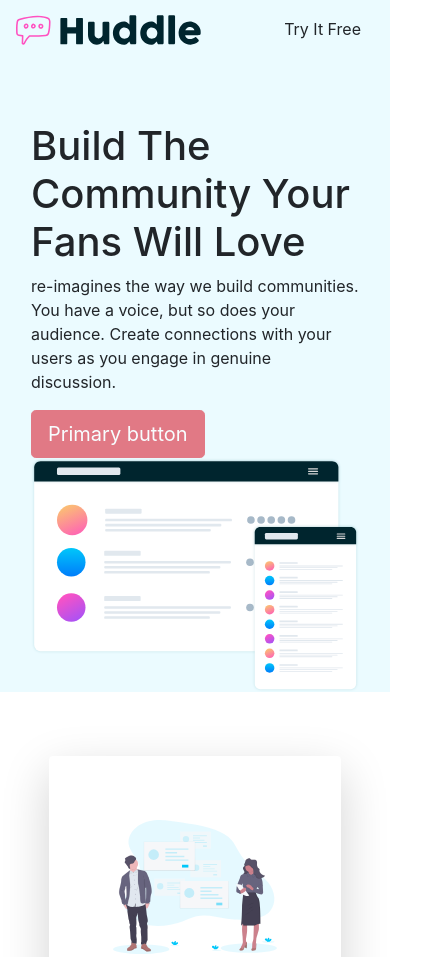
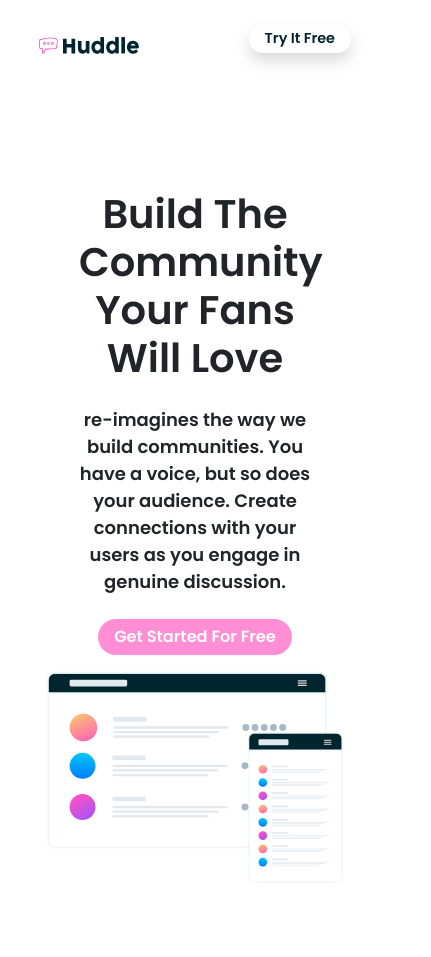
Before and after one commit to academia-geek/challenge-5-mgf-drs-grupo-5, a plain HTML site: page index.html in a window 390 px wide. Shown: the top 957 px of the page, 431 px wide, since content can reach past the window. Drawn offline with nearby package versions, Linux system fonts and the light colour scheme.

Commit message:
Se ajusta el responsive del header

```diff
--- a/css/style.css
+++ b/css/style.css
@@ -1,8 +1,25 @@
+body {
+    font-family: 'Open Sans', sans-serif;
+    font-size: 18px;
+}
+
 #header {
     /* background-image: url("/images/bg-hero-desktop.svg"); */
-    background-image: linear-gradient( 115deg, #ebfbff 0.8%,
-    #ebfbff 0.8%),
-    url("/images/bg-hero-desktop.svg");
+    background-image: linear-gradient( 115deg, hsla(193, 100%, 96%, 0.08),
+    hsla(193, 100%, 96%, 0.07), url("/images/bg-hero-desktop.svg"));
+    /* background-color: #ebfbff; */
+    font-family: 'Poppins', sans-serif;
+}
+
+header nav .navbar-button {
+    padding: 10px 50px;
+    color: hsl(192, 100%, 9%);
+    font-size: 1.2em;
+}
+
+.header-button {
+    background-color: hsl(322, 100%, 66%);
+    color: white;
 }
 
 main {
@@ -21,3 +38,34 @@ main {
 #footer {
     background-color: hsl(192, 100%, 9%);
 }
+
+@media (max-width: 560px) {
+    header nav .navbar-img {
+        width: 150px;
+        height: 50px;
+        /* padding: 0px; */
+    }
+
+    header nav .navbar-button {
+        padding: 5px 25px;
+        font-size: 1.1em;
+    }
+}
+
+@media (max-width: 395px) {
+    header nav .navbar-img {
+        width: 100px;
+        height: 30px;
+    }
+
+    header nav .navbar-button {
+        padding: 2px 15px;
+        font-size: 0.8em;
+    }
+
+    header .header-button {
+        padding: 5px 15px;
+        font-size: 0.9em;
+    }
+
+}
--- a/index.html
+++ b/index.html
@@ -9,51 +9,37 @@
     integrity="sha384-JcKb8q3iqJ61gNV9KGb8thSsNjpSL0n8PARn9HuZOnIxN0hoP+VmmDGMN5t9UJ0Z" crossorigin="anonymous">
 
   <link rel="icon" type="image/png" sizes="32x32" href="./images/favicon-32x32.png">
-
+  <link href="https://fonts.googleapis.com/css2?family=Open+Sans:wght@600&family=Poppins:wght@600&display=swap" rel="stylesheet">
   <title>Frontend Mentor | Huddle landing page with alternating feature blocks</title>
   <link rel="stylesheet" href="css/style.css">
-
-  <!-- Feel free to remove these styles or customise in your own stylesheet 👍 -->
-  <!-- <style>
-    .attribution {
-      font-size: 11px;
-      text-align: center;
-    }
-
-    .attribution a {
-      color: hsl(228, 45%, 44%);
-    }
-  </style> -->
 </head>
 
 <body>
-  <header id="header">
-    <nav>
-      <nav class="navbar navbar-light">
-        <a class="navbar-brand" href="#">
-          <img src="images/logo.svg" width="100%" height="30" alt="" loading="lazy">
-        </a>
-        <button type="button" class="btn btn-white" data-toggle="button" aria-pressed="false">
-          Try It Free
-        </button>
-      </nav>
+  <header id="header" class="container-fluid pb-5">
+    <nav class="navbar navbar-light p-4 mb-5 d-flex align-items-center">
+      <div class="navbar-brand navbar-img">
+        <img src="images/logo.svg" class="img-fluid logo" alt="Responsive image" loading="lazy">
+      </div>
+      <button type="button" id="navbar-button" class="navbar-button btn btn-white shadow bg-white rounded-pill font-weight-bold" data-toggle="button" aria-pressed="false">
+        Try It Free
+      </button>
     </nav>
     <div class="row m-3">
-      <div class="col-12 col-sm-12 col-md-6 col-lg-6 mt-5">
+      <div class="col-12 col-sm-12 col-md-12 col-lg-6 mt-5 py-3 px-5 text-lg-left text-center text-wrap">
         <h1> Build The Community Your Fans Will Love</h1>
-        <p> re-imagines the way we build communities. You have a voice, but so does your audience.
+        <p class="my-4"> re-imagines the way we build communities. You have a voice, but so does your audience.
           Create connections with your users as you engage in genuine discussion. </p>
-        <button type="button" class="btn btn-lg btn-danger" disabled>Primary button</button>
+        <button type="button" class="header-button btn btn-lg rounded-pill font-weight-bold" disabled>Get Started For Free</button>
       </div>
-      <div class="col-12 col-sm-12 col-md-6 col-lg-6">
+      <div class="col-12 col-sm-12 col-md-12 col-lg-6">
         <img src="images/illustration-mockups.svg" alt="mockups" class="img-fluid" alt="Responsive image">
       </div>
     </div>
   </header>
   <main class="d-flex flex-column align-items-center justify-content-center">
     <section class="w-75 shadow-lg p-3 mb-5 bg-white rounded m-5">
-      <div class="m-5 d-flex flex-md-row flex-sm-column-reverse flex-column-reverse">
-        <div class="mt-5">
+      <div class="m-5 d-flex flex-sm-column-reverse flex-md-row flex-column-reverse">
+        <div class="mt-5 text-center text-md-left">
           <h2>Grow Together</h2>
           <p> Generate meaningful discussions with your audience and build a strong, loyal community.
             Think of the insightful conversations you miss out on with a feedback form.</p>
@@ -65,12 +51,12 @@
       </div>
     </section>
     <section class="w-75 shadow-lg p-3 mb-5 bg-white rounded m-5">
-      <div class="row m-5 ">
-        <div class="col col-sm-12 col-md-6 col-6">
-          <img src="images/illustration-flowing-conversation.svg" alt="illustration-flowing-conversation" width="100%"
-            class="img-fluid" alt="Responsive image">
+      <div class="m-5 d-flex flex-column flex-sm-column flex-md-row">
+        <div class="">
+          <img src="images/illustration-flowing-conversation.svg" alt="illustration-flowing-conversation"
+               width="100%" class="img-fluid" alt="Responsive image">
         </div>
-        <div class="col col-sm-12 col-md-6 col-6 mt-5">
+        <div class="mt-5 text-center text-md-left">
           <h2> Flowing Conversations</h2>
           <p> You wouldn't paginate a conversation in real life, so why do it online? Our threads
             have just-in-time loading for a more natural flow.
@@ -79,13 +65,13 @@
       </div>
     </section>
     <section class="w-75 shadow-lg p-3 mb-5 bg-white rounded m-5 last-section">
-      <div class="m-5 d-flex flex-md-row flex-sm-column-reverse flex-column-reverse">
-        <div class="mt-5">
+      <div class="m-5 d-flex flex-sm-column-reverse flex-column-reverse flex-md-row">
+        <div class="mt-5 text-center text-md-left">
           <h2>Your Users</h2>
           <p> It takes no time at all to integrate Huddle with your app's authentication solution.
             This means, once signed in to your app, your users can start chatting immediately.</p>
         </div>
-        <div class="col col-sm-12 col-md-6 col-6">
+        <div class="">
           <img src="/images/illustration-your-users.svg" alt="illustration-your-users" width="100%" class="img-fluid"
             alt="Responsive image">
         </div>
@@ -94,7 +80,7 @@
     <div class="ready-container">
       <div class="ready-div d-flex align-items-center flex-column shadow p-3 mb-5 bg-white rounded w-100">
         <h3> Ready To Build Your Community?</h3>
-        <button type="button" class="btn btn-lg btn-danger" disabled>Primary button</button>
+        <button type="button" class="btn btn-lg btn-danger rounded-pill w-75 font-weight-bold" disabled>Primary button</button>
       </div>
     </div>
   </main>
```
